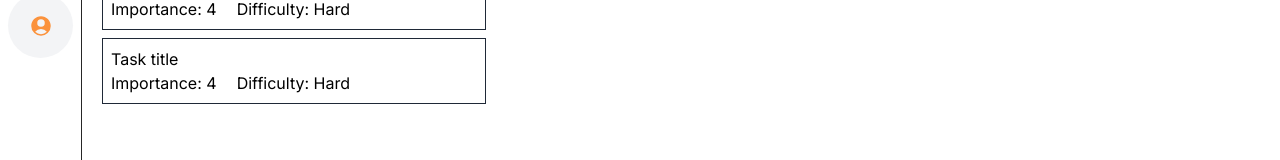
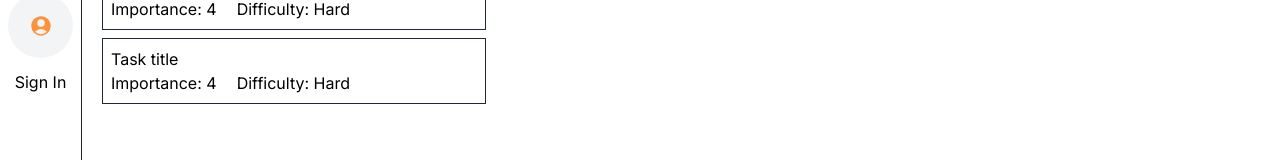
Before and after one commit to GrandeJames/bryzi, a Next.js app: page / in a window 1280 px wide. Shown: the part 432-592 px from the top of the page. Built offline with nearby package versions, Linux system fonts and the light colour scheme.

Commit message:
Add SignIn dialog to navbar

```diff
--- a/src/components/Menu.tsx
+++ b/src/components/Menu.tsx
@@ -6,6 +6,7 @@ import { UserCircleIcon } from "@/components/icons/UserCircleIcon";
 import Link from "next/link";
 import { ReactNode } from "react";
 import { HomeIcon } from "./icons/HomeIcon";
+import { SignIn } from "./SignIn";
 
 export function Menu() {
   return (
@@ -38,6 +39,7 @@ export function Menu() {
       <MenuButton>
         <UserCircleIcon />
       </MenuButton>
+      <SignIn />
     </div>
   );
 }
```
